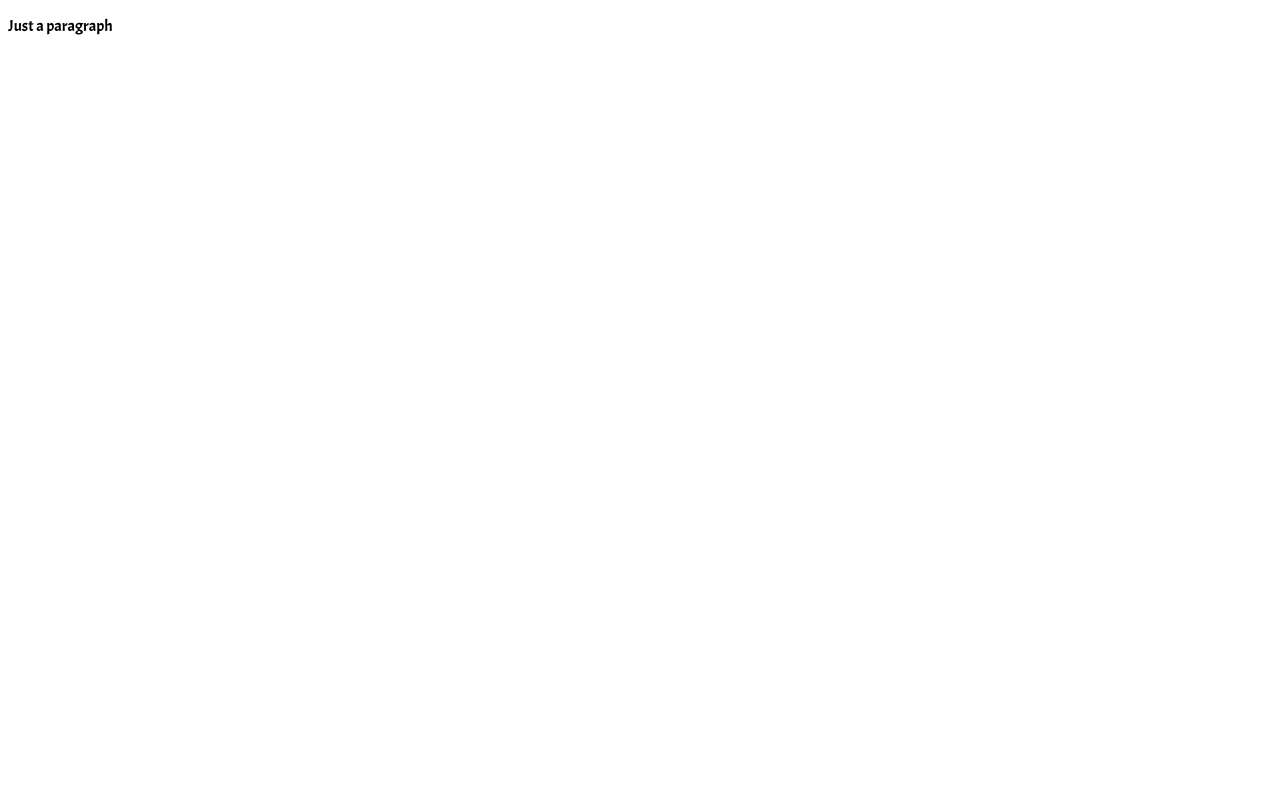
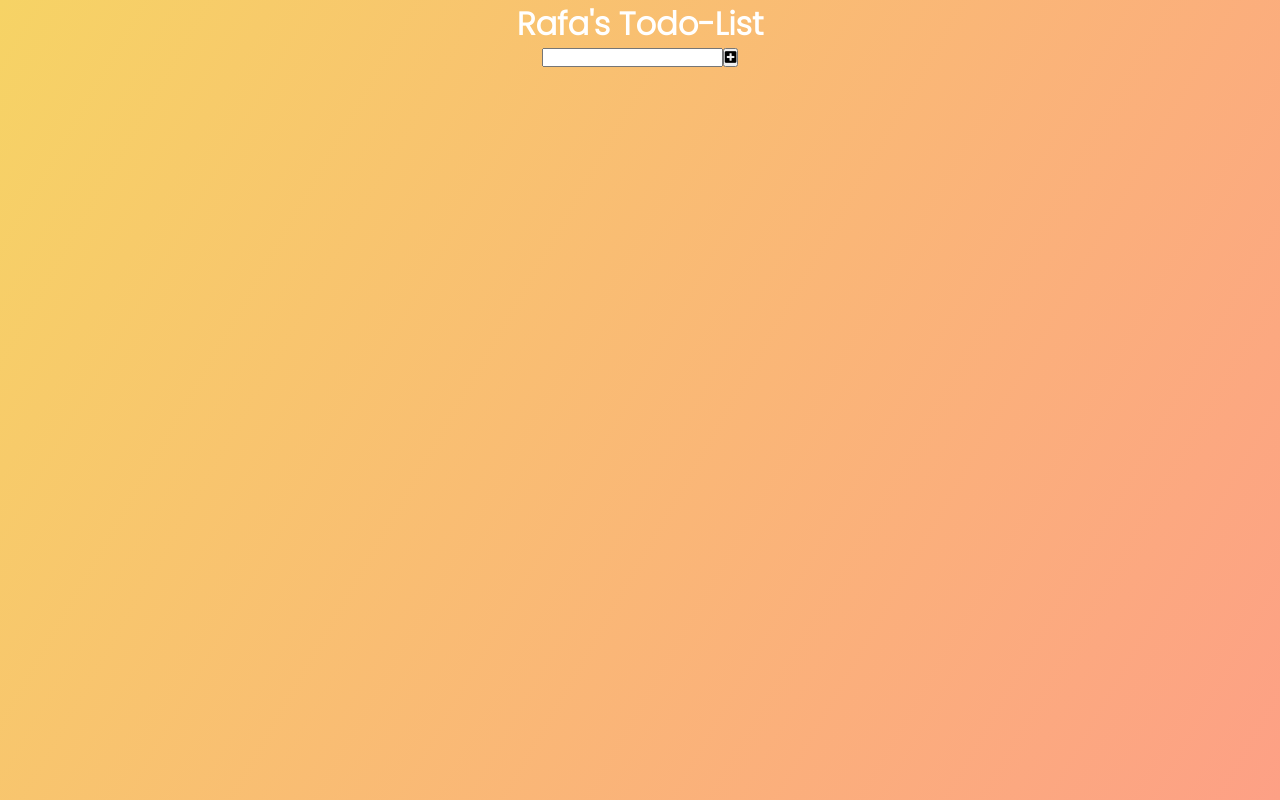
Before and after one commit to rafahg/js-todo-list, a website: page index.html in a window 1280 px wide. Drawn offline with Linux system fonts and the light colour scheme.

Commit message:
preliminary styling

```diff
--- a/index.html
+++ b/index.html
@@ -9,7 +9,25 @@
     <title>TodoList</title>
 </head>
 <body>
-     <p class="title">Just a paragraph</p>
+    <header>
+        <h1>Rafa's Todo-List</h1>
+    </header>
+    <form>
+        <input type="text" class="todo-input">
+        <button class="todo-button" type="submit">
+            <i class="fas fa-plus-square"></i>
+        </button>
+    </form>
+    <div class="todo-container">
+        <ul class="todo-list">
+
+        </ul>
+    </div>
+
+
+
+
+
 <script src="./app.js"></script>
 </body>
 </html>
--- a/style.css
+++ b/style.css
@@ -1,7 +1,23 @@
-body {
-  font-family: 'Poppins', sans-serif;
+* {
+    margin: 0;
+    padding: 0;
+    box-sizing: border-box;
 }
 
-.title {
-   font-family: 'Acme', sans-serif;
+body {
+    background-image: linear-gradient(120deg, #f6d365, #fda085);
+    color: white;
+    font-family: "Poppins", sans-serif;
+    min-height: 100vh;
 }
+
+header {
+    font-size: 1.5 rem;
+}
+
+header, form {
+    min-height: 20hv;
+    display: flex;
+    justify-content: center;
+    align-items: center;
+}
```
